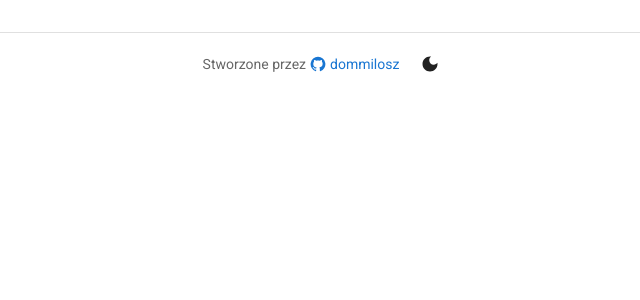
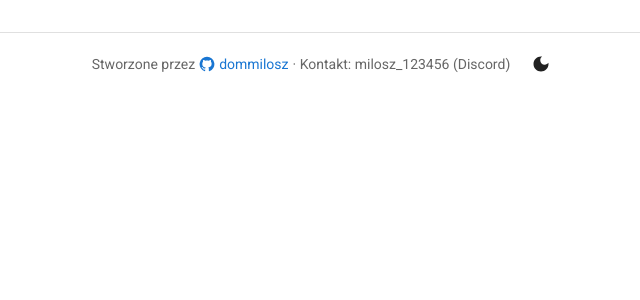
Before and after one commit to PGPaczka/paczka-explorer, a React (Vite) app in the folder frontend/: page / in a window 1280 px wide. Shown: the top 300 px of the page, without its empty margins (316-956 px from the left). Built offline with nearby package versions, Linux system fonts and the light colour scheme; no server answers.

Commit message:
add discord in footer

```diff
--- a/frontend/src/App.jsx
+++ b/frontend/src/App.jsx
@@ -41,6 +41,7 @@ function Footer() {
           <GitHub sx={{ fontSize: 16 }} />
           dommilosz
         </Link>
+        · Kontakt: milosz_123456 (Discord)
       </Typography>
       <Tooltip title={mode === 'dark' ? 'Jasny motyw' : 'Ciemny motyw'}>
         <IconButton size="small" onClick={toggleMode} color="inherit">
```
